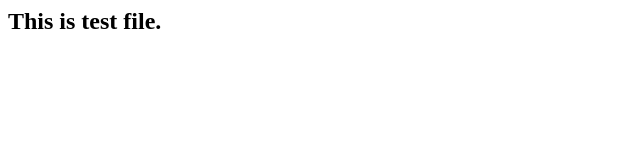
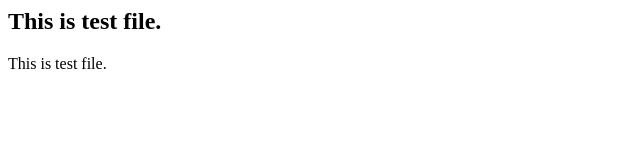
Before and after one commit to ajeet32/firstrepotest, a plain HTML site: page index.html in a window 1280 px wide. Shown: the whole page, without its empty margins (0-640 px from the left). Drawn offline with Linux system fonts and the light colour scheme.

Commit message:
inisl commit

```diff
--- a/index.html
+++ b/index.html
@@ -1 +1,2 @@
 <h2>This is test file.</h2>
+<p>This is test file.</p>
```
